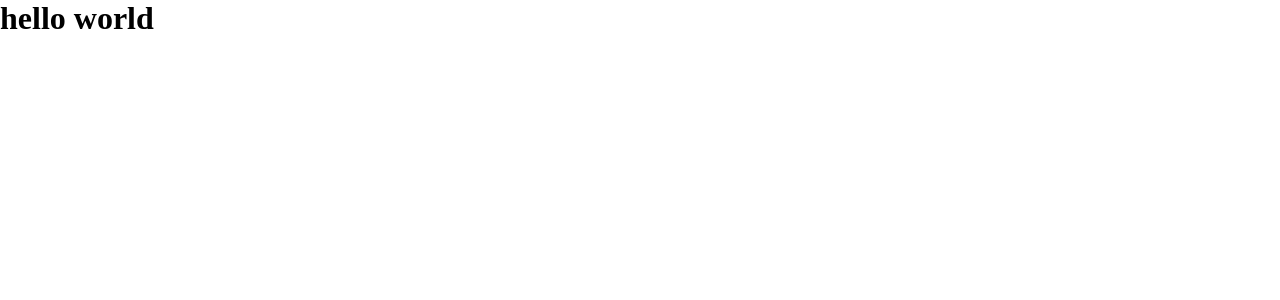
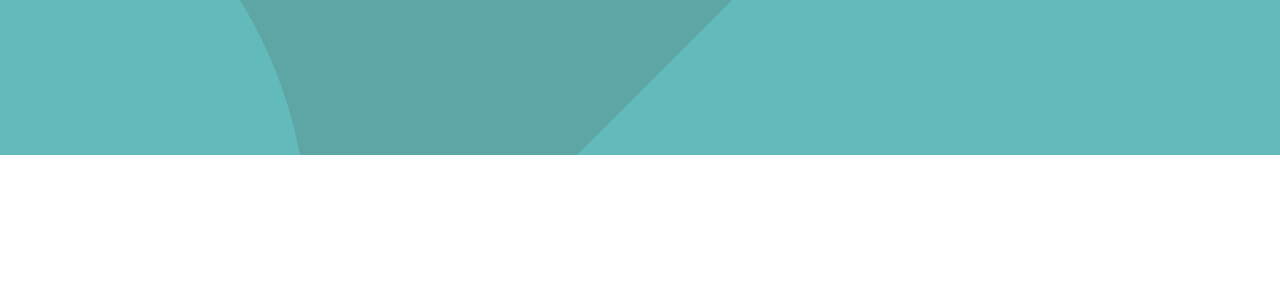
Before and after one commit to russo97/job-listings-filtering, a Vue app: page / in a window 1280 px wide. Shown: the top 300 px of the page. Built offline with nearby package versions, Linux system fonts and the light colour scheme.

Commit message:
feat: importação do SASS realizada globalmente no vue.config.js

```diff
--- a/src/App.vue
+++ b/src/App.vue
@@ -1,13 +1,18 @@
 <template>
-  <h1>hello world</h1>
+  <Header />
 </template>
 
 <script>
+  import Header from "@components/Header.vue";
+
   export default {
-    name: 'App'
+    name: 'App',
+
+    components: {
+      Header
+    }
   }
 </script>
 
 <style lang="scss">
-  @import "./assets/sass/styles.scss";
 </style>
--- /dev/null
+++ b/src/assets/sass/_imports.scss
@@ -0,0 +1,2 @@
+
+@import url('https://fonts.googleapis.com/css2?family=Spartan:wght@500;700&display=swap');
--- /dev/null
+++ b/src/assets/sass/_variables.scss
@@ -0,0 +1,11 @@
+
+$fontSize: .9375rem;
+
+$spartanFamily: 'Spartan', sans-serif;
+
+$white: #fff;
+$headerBG: hsl(179deg, 29%, 51%);
+$darkGrayishCyan: hsl(180, 8%, 52%);
+$lightGrayishCyan: hsl(180, 52%, 96%);
+$lightGrayishCyan2: hsl(180, 31%, 95%);
+$veryDarkGrayishCyan: hsl(180, 14%, 20%);
--- a/src/assets/sass/styles.scss
+++ b/src/assets/sass/styles.scss
@@ -1 +1,3 @@
 @import "reset";
+@import "imports";
+@import "variables";
--- /dev/null
+++ b/src/components/Header.vue
@@ -0,0 +1,21 @@
+<template>
+  <header class="header">
+
+  </header>
+</template>
+
+<script>
+  export default {
+  }
+</script>
+
+<style lang="scss">
+  .header {
+    width: 100%;
+    height: 155px;
+    background-size: cover;
+    background-color: $headerBG;
+    background-repeat: no-repeat;
+    background-image: url("../assets/images/bg-header-mobile.svg");
+  }
+</style>
--- /dev/null
+++ b/vue.config.js
@@ -0,0 +1,30 @@
+const path = require("path");
+
+module.exports = {
+  configureWebpack: {
+    resolve: {
+      alias: {
+        '@': path.resolve(__dirname, 'src'),
+        '@js': path.resolve(__dirname, 'src', 'assets', 'js'),
+        '@components': path.resolve(__dirname, 'src', 'components')
+      }
+    },
+
+    module: {
+      rules: [
+        {
+          test: /\.s[ac]ss$/,
+          use: [
+            // 'sass-loader',
+            {
+              loader: 'sass-loader',
+              options: {
+                additionalData: "@import '@/assets/sass/styles.scss';"
+              }
+            },
+          ],
+        },
+      ],
+    },
+  },
+}
```
